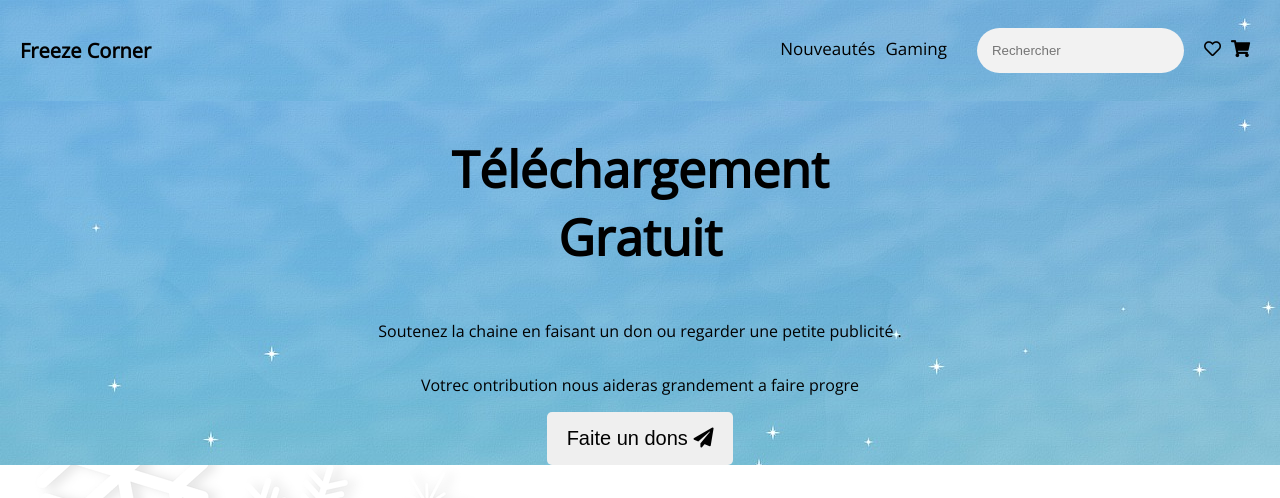
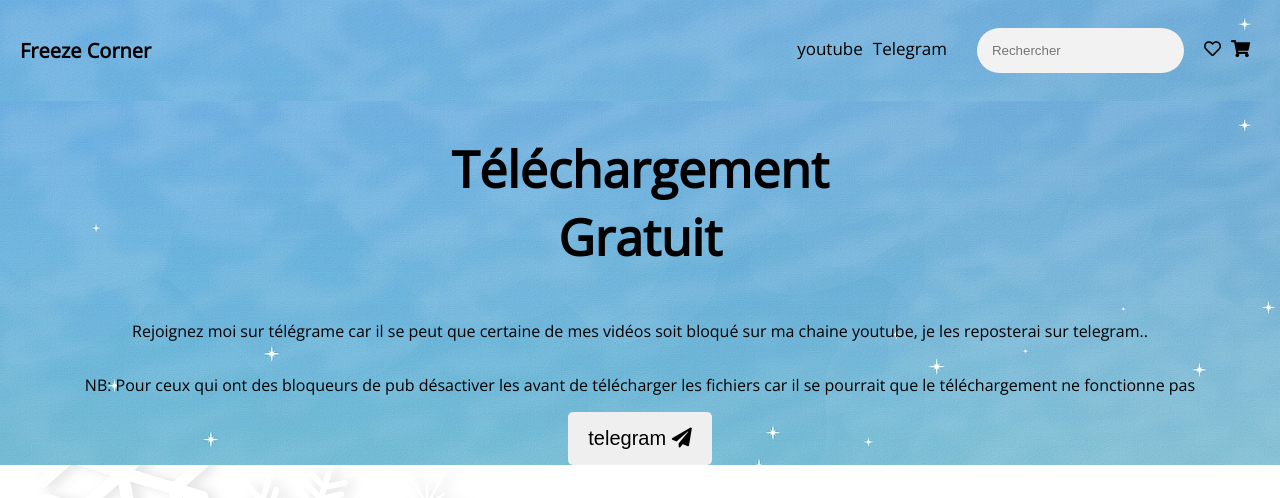
Before and after one commit to freezecorner1/freezecorner1.github.io, a plain HTML site: page index.html in a window 1280 px wide. Shown: the top 498 px of the page. Drawn offline with nearby package versions, Linux system fonts and the light colour scheme.

Commit message:
3emefichier

```diff
--- a/index.html
+++ b/index.html
@@ -15,8 +15,9 @@
     <nav>
       <h1>Freeze Corner</h1>
       <div class="onglets">
-        <p class="link">Nouveautés</p>
-        <p class="link">Gaming</p>
+        <p class="link"><a href="https://www.youtube.com/channel/UCvLD9dCZkUIQ2deeTEWReHg" target="_blank">youtube</a></p>
+        <p class="link"><a href="https://t.me/freezecorner" target="_blank">Telegram</a></p>
+
 
         <form>
           <input type="search" placeholder="Rechercher" />
@@ -32,11 +33,11 @@
     <header>
       <h1>Téléchargement Gratuit</h1>
 
-      <p>
-        Soutenez la chaine en faisant un don ou regarder une petite publicité .
+      <p>Rejoignez moi sur télégrame car il se peut que certaine de mes vidéos soit bloqué sur ma chaine youtube, je les reposterai sur telegram..
+
       </p>
-      <p>Votrec ontribution nous aideras grandement a faire progre</p>
-      <button>Faite un dons <i class="fas fa-paper-plane"></i></button>
+      <p>NB: Pour ceux qui ont des bloqueurs de pub désactiver les avant de télécharger les fichiers car il se pourrait que le téléchargement ne fonctionne pas </p>
+      <button><a href="https://t.me/freezecorner" target="_blank"> telegram</a> <i class="fas fa-paper-plane"></i></button>
     </header>
     <!-- Fin du header -->
 
```
